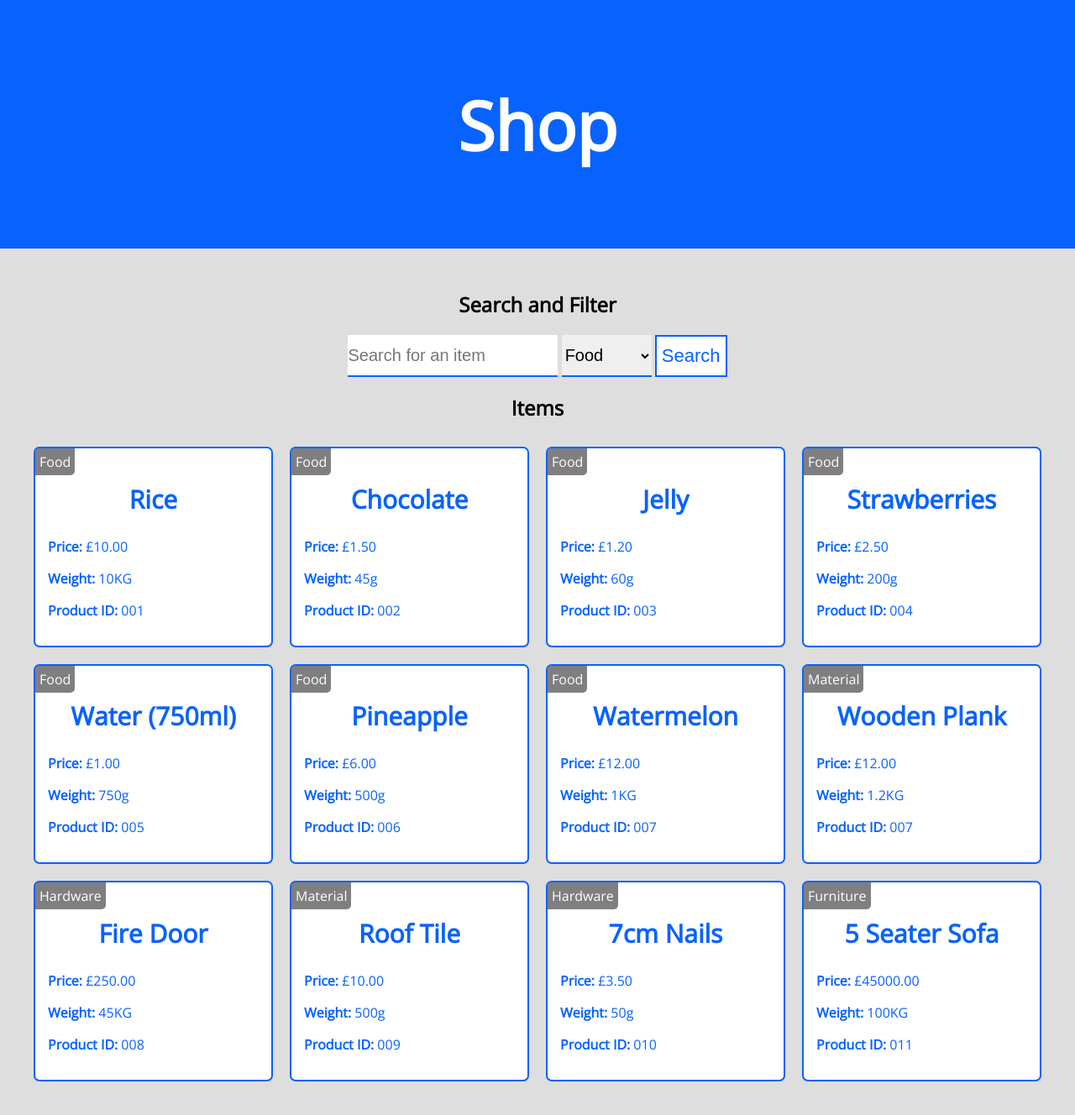
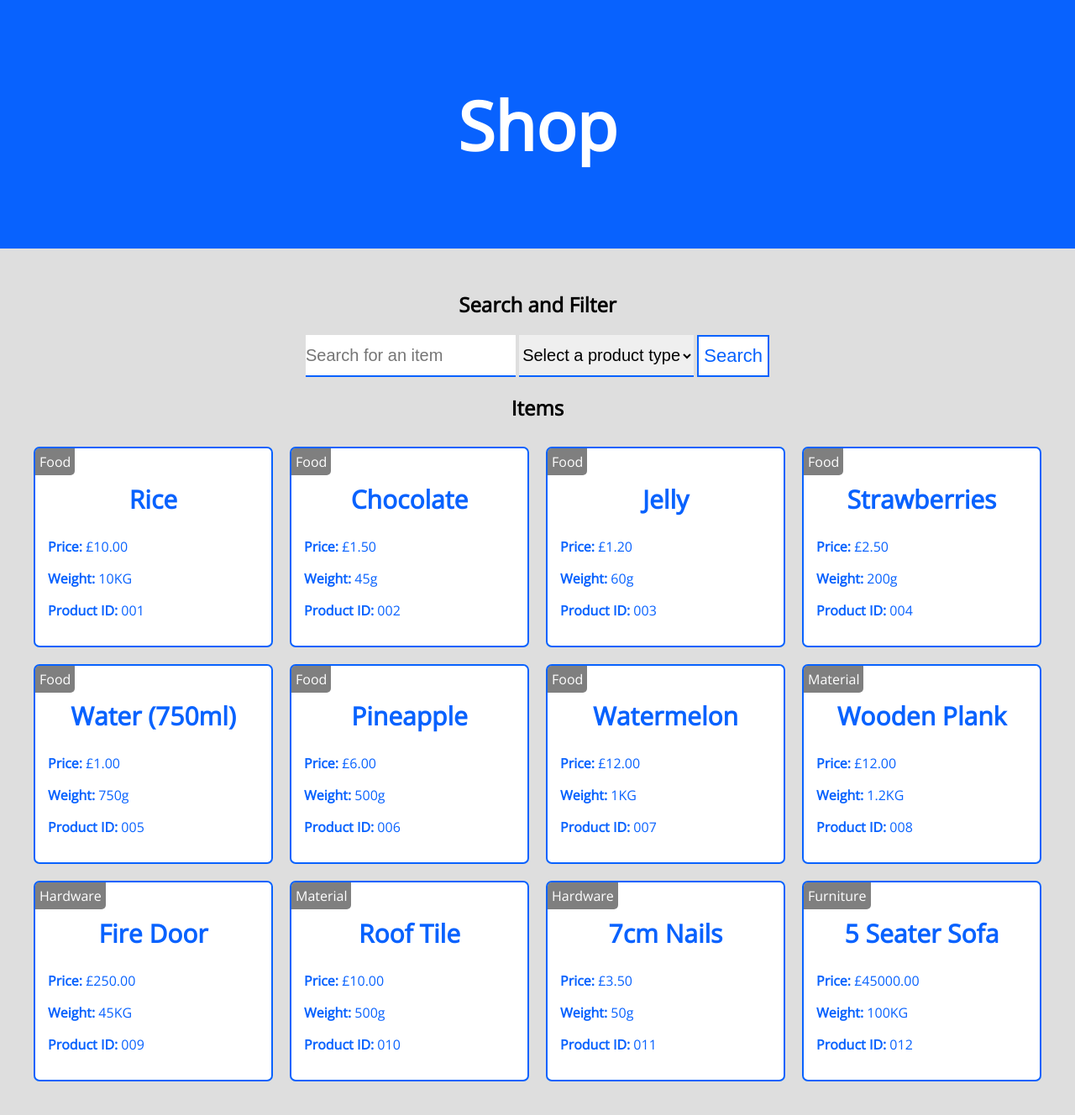
Before and after one commit to nayemkh/PHP---Shopping, a PHP site: page / in a window 1280 px wide. Shown: the whole page at 84% size. Run offline with PHP 8.4, Linux system fonts and the light colour scheme; data that the repository does not hold is empty.

Commit message:
working product type filter

```diff
--- a/index.php
+++ b/index.php
@@ -22,7 +22,15 @@ $product_types = array_unique($product_types_array); // Removing duplicates
 
 // Search
 
-// if ($_POST['search']) { }
+if ($_POST['search']) {
+    // Product Type Filter
+    if (htmlentities($_POST['product-type'])) {
+        $products_array = array_filter($products_array, function ($product) { // Filtering products array
+            return $product['type'] == htmlentities($_POST['product-type']); // Return products with the same type
+        });
+    }
+}
+
 ?>
 
 <body>
@@ -36,13 +44,21 @@ $product_types = array_unique($product_types_array); // Removing duplicates
                 <input type="hidden" value="1" name="search">
                 <input class="input search" name="keyword" type="text" placeholder="Search for an item">
                 <select name="product-type">
-                    <?php foreach ($product_types as $product_type) { ?>
-                        <option value="<?= $product_type; ?>"><?= $product_type; ?></option>
-                    <?php } ?>
-                </select>
-                <button class="main-button" type="submit">Search</button>
+                    <option value="">Select a product type</option>
+                    <?php
+                    foreach ($product_types as $product_type) { ?>
+                        <option value="<?= $product_type; ?>" <?php if (htmlentities($_POST['product-type']) == $product_type) { ?> selected <?php } ?>><?= $product_type; ?></option> <?php } ?>
+                </select> <button class="main-button" type="submit">Search</button>
             </form>
         </div>
+        <?php if ($_POST['search'] && htmlentities($_POST['product-type'])) { ?>
+            <div class="active-filters-wrapper">
+                <?php if (htmlentities($_POST['product-type'])) { ?>
+                    <p>Filters:</p>
+                    <span><?= htmlentities($_POST['product-type']) ?></span>
+                <?php } ?>
+            </div>
+        <?php } ?>
         <div class="intro">
             <h2 class="intro-header">Items</h2>
         </div>
--- a/products.json
+++ b/products.json
@@ -52,35 +52,35 @@
     "name": "Wooden Plank",
     "price": 12,
     "weight": 1200,
-    "id": "007",
+    "id": "008",
     "type": "Material"
   },
   {
     "name": "Fire Door",
     "price": 250,
     "weight": 45000,
-    "id": "008",
+    "id": "009",
     "type": "Hardware"
   },
   {
     "name": "Roof Tile",
     "price": 10,
     "weight": 500,
-    "id": "009",
+    "id": "010",
     "type": "Material"
   },
   {
     "name": "7cm Nails",
     "price": 3.5,
     "weight": 50,
-    "id": "010",
+    "id": "011",
     "type": "Hardware"
   },
   {
     "name": "5 Seater Sofa",
     "price": 45000,
     "weight": 100000,
-    "id": "011",
+    "id": "012",
     "type": "Furniture"
   }
 ]
--- a/style.less
+++ b/style.less
@@ -68,7 +68,18 @@ body {
     }
     .filter-wrapper {
       text-align: center;
-      form {
+    }
+    .active-filters-wrapper {
+      p {
+        display: block;
+        margin-top: 0;
+        font-weight: 700;
+      }
+      span {
+        font-weight: 700;
+        background: @blue_1;
+        color: white;
+        padding: 10px 15px;
       }
     }
     .intro {
```
Also changed, not shown: style.css (+1 -1 lines).
